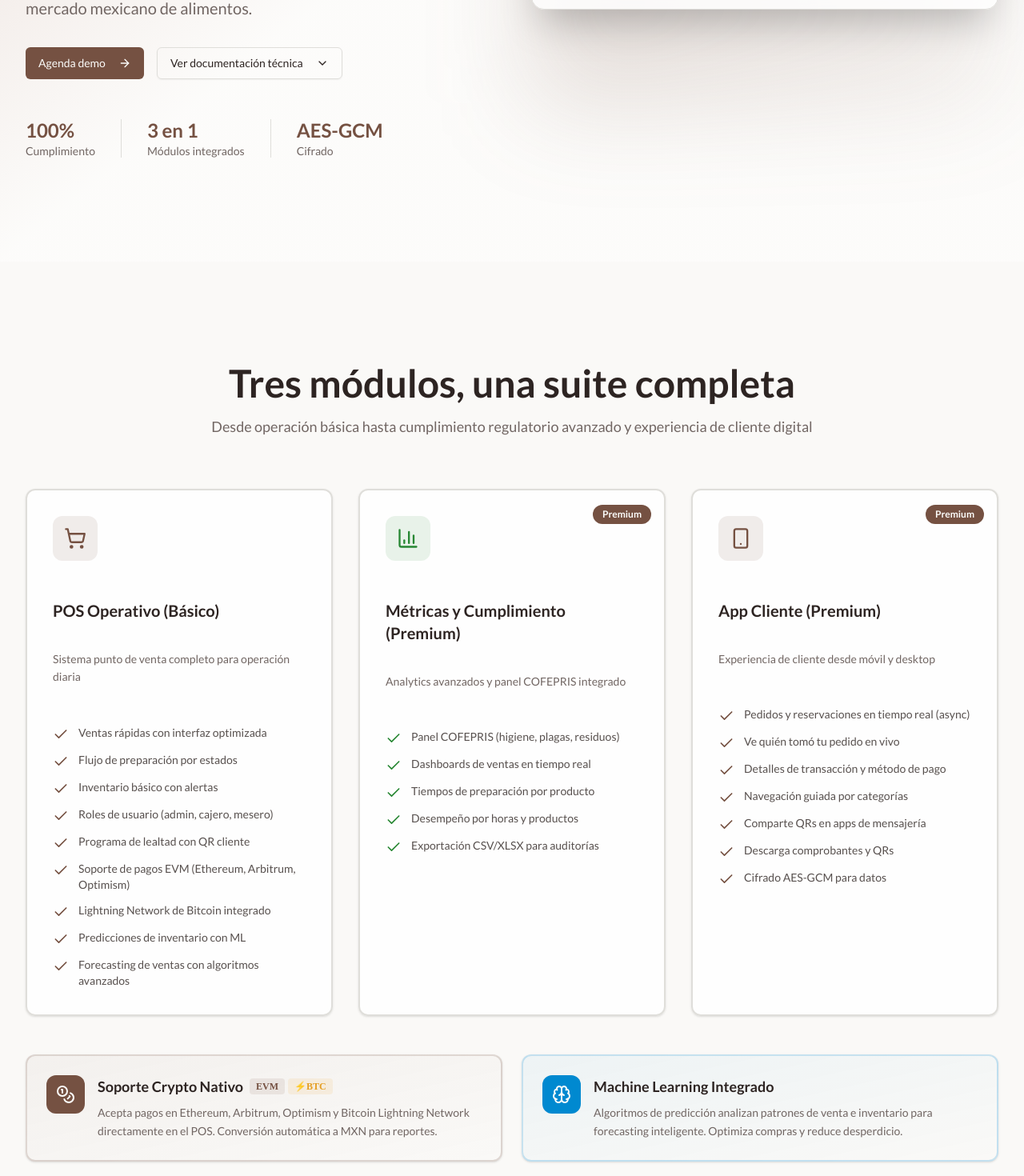
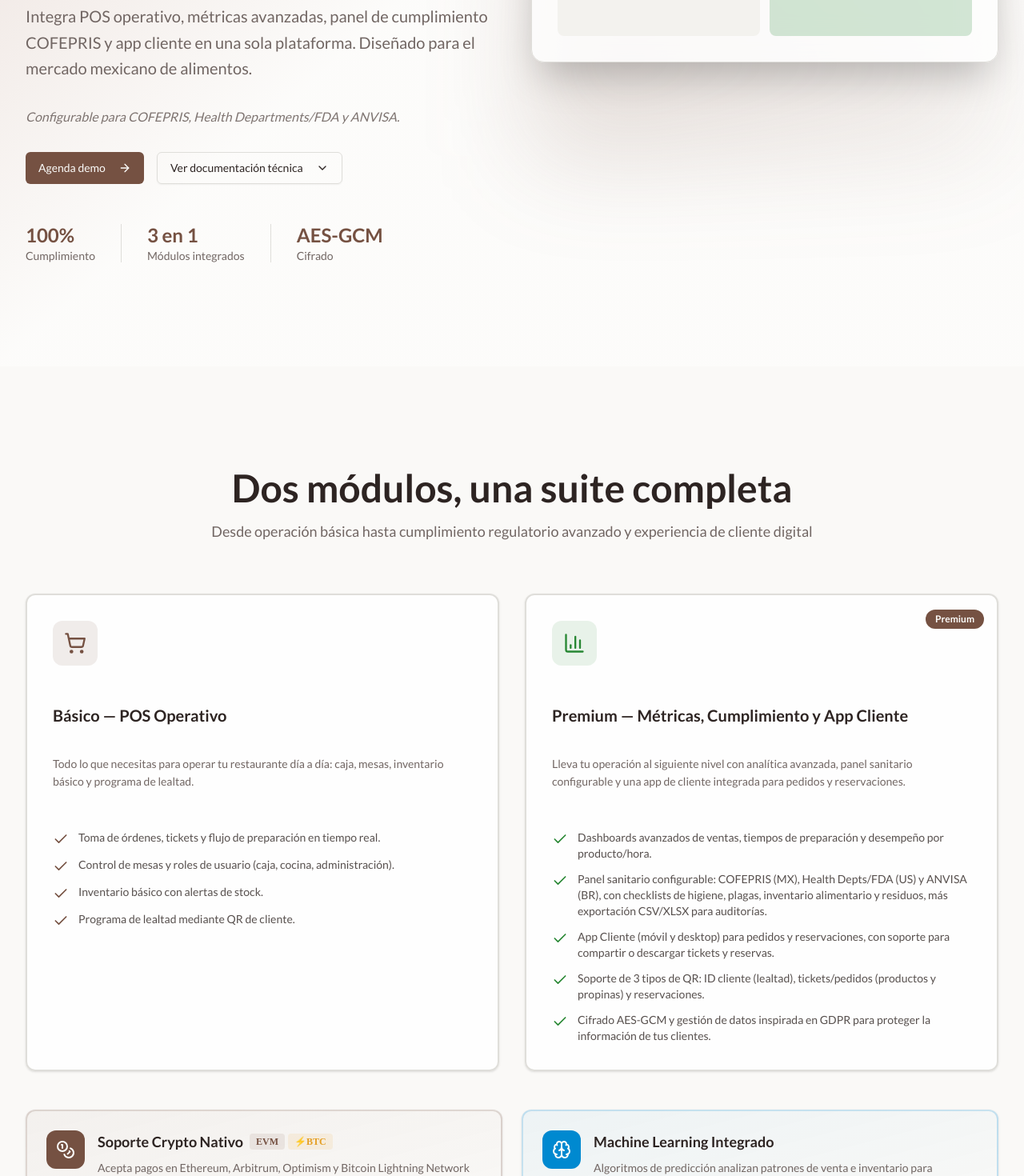
Before and after one commit to driano7/Landing-POS-Client-App, a Next.js app: page / in a window 1280 px wide. Shown: the part 700-2170 px from the top of the page at 80% size. Built offline with nearby package versions, Linux system fonts and the light colour scheme.

Commit message:
feat: restructure product modules to two sections
Change "Three modules" to "Two modules" with specified content.

Co-authored-by: Donovan Riaño  <42306682+driano7@users.noreply.github.com>

```diff
--- a/components/sections/cofepris.tsx
+++ b/components/sections/cofepris.tsx
@@ -58,6 +58,8 @@ export function Cofepris() {
             <span className="text-sm font-medium text-success">Cumplimiento COFEPRIS</span>
           </div>
 
+          <h3 className="text-lg font-semibold text-muted-foreground mb-3">Panel sanitario configurable</h3>
+
           <h2 className="text-3xl md:text-4xl lg:text-5xl font-bold text-foreground mb-4 text-balance">
             Panel COFEPRIS integrado para cumplimiento sanitario
           </h2>
@@ -92,6 +94,18 @@ export function Cofepris() {
             )
           })}
         </div>
+
+        <motion.div
+          initial={{ opacity: 0, y: 30 }}
+          animate={isInView ? { opacity: 1, y: 0 } : { opacity: 0, y: 30 }}
+          transition={{ duration: 0.5, delay: 0.4 }}
+          className="mt-12 max-w-3xl mx-auto text-center"
+        >
+          <p className="text-base text-muted-foreground leading-relaxed">
+            El panel se adapta a las regulaciones locales de cada mercado: COFEPRIS para México, Health Departments y
+            FDA para Estados Unidos, y ANVISA para Brasil. Mantén el cumplimiento sanitario sin importar dónde operes.
+          </p>
+        </motion.div>
       </div>
     </section>
   )
--- a/components/sections/footer.tsx
+++ b/components/sections/footer.tsx
@@ -1,7 +1,7 @@
 "use client"
 
 import Link from "next/link"
-import { MessageCircle, Linkedin, ExternalLink, Mail } from "lucide-react"
+import { MessageCircle, Linkedin, ExternalLink, Mail, Send } from "lucide-react"
 import { motion } from "framer-motion"
 
 const MotionLink = motion(Link)
@@ -160,7 +160,7 @@ export function Footer() {
                 whileHover={{ scale: 1.1 }}
                 aria-label="Telegram"
               >
-                <MessageCircle className="w-5 h-5" />
+                <Send className="w-5 h-5" />
               </motion.a>
               <motion.a
                 href="https://www.linkedin.com/in/driano7/"
--- a/components/sections/hero.tsx
+++ b/components/sections/hero.tsx
@@ -30,12 +30,17 @@ export function Hero() {
             </div>
 
             <h1 className="text-4xl md:text-5xl lg:text-6xl font-bold text-foreground leading-tight text-balance">
-              Suite tecnológica para restaurantes que toman en serio operación y regulación sanitaria
+              Suite tecnológica para restaurantes en México, USA y Brasil que toman en serio operación, pagos y
+              regulación sanitaria
             </h1>
 
             <p className="text-lg md:text-xl text-muted-foreground leading-relaxed text-pretty">
               Integra POS operativo, métricas avanzadas, panel de cumplimiento COFEPRIS y app cliente en una sola
               plataforma. Diseñado para el mercado mexicano de alimentos.
+            </p>
+
+            <p className="text-base text-muted-foreground/90 italic">
+              Configurable para COFEPRIS, Health Departments/FDA y ANVISA.
             </p>
 
             <div className="flex flex-col sm:flex-row gap-4">
--- a/components/sections/navigation.tsx
+++ b/components/sections/navigation.tsx
@@ -66,11 +66,8 @@ export function Navigation() {
                 Seguridad
                 <span className="absolute -bottom-1 left-0 w-0 h-0.5 bg-white transition-all group-hover:w-full" />
               </Link>
-              <Link
-                href="#cofepris"
-                className="text-sm text-white/80 hover:text-white transition-colors relative group"
-              >
-                COFEPRIS
+              <Link href="#sanidad" className="text-sm text-white/80 hover:text-white transition-colors relative group">
+                Sanidad
                 <span className="absolute -bottom-1 left-0 w-0 h-0.5 bg-white transition-all group-hover:w-full" />
               </Link>
               <Link
--- a/components/sections/product-modules.tsx
+++ b/components/sections/product-modules.tsx
@@ -1,7 +1,7 @@
 "use client"
 
 import { Card } from "@/components/ui/card"
-import { ShoppingCart, BarChart3, Smartphone, Check, Brain, Coins } from "lucide-react"
+import { ShoppingCart, BarChart3, Check, Brain, Coins } from "lucide-react"
 import { motion } from "framer-motion"
 import { useInView } from "framer-motion"
 import { useRef } from "react"
@@ -9,49 +9,30 @@ import { useRef } from "react"
 const modules = [
   {
     icon: ShoppingCart,
-    title: "POS Operativo (Básico)",
-    description: "Sistema punto de venta completo para operación diaria",
+    title: "Básico — POS Operativo",
+    description:
+      "Todo lo que necesitas para operar tu restaurante día a día: caja, mesas, inventario básico y programa de lealtad.",
     features: [
-      "Ventas rápidas con interfaz optimizada",
-      "Flujo de preparación por estados",
-      "Inventario básico con alertas",
-      "Roles de usuario (admin, cajero, mesero)",
-      "Programa de lealtad con QR cliente",
-      "Soporte de pagos EVM (Ethereum, Arbitrum, Optimism)",
-      "Lightning Network de Bitcoin integrado",
-      "Predicciones de inventario con ML",
-      "Forecasting de ventas con algoritmos avanzados",
+      "Toma de órdenes, tickets y flujo de preparación en tiempo real.",
+      "Control de mesas y roles de usuario (caja, cocina, administración).",
+      "Inventario básico con alertas de stock.",
+      "Programa de lealtad mediante QR de cliente.",
     ],
     color: "primary",
   },
   {
     icon: BarChart3,
-    title: "Métricas y Cumplimiento (Premium)",
-    description: "Analytics avanzados y panel COFEPRIS integrado",
+    title: "Premium — Métricas, Cumplimiento y App Cliente",
+    description:
+      "Lleva tu operación al siguiente nivel con analítica avanzada, panel sanitario configurable y una app de cliente integrada para pedidos y reservaciones.",
     features: [
-      "Panel COFEPRIS (higiene, plagas, residuos)",
-      "Dashboards de ventas en tiempo real",
-      "Tiempos de preparación por producto",
-      "Desempeño por horas y productos",
-      "Exportación CSV/XLSX para auditorías",
+      "Dashboards avanzados de ventas, tiempos de preparación y desempeño por producto/hora.",
+      "Panel sanitario configurable: COFEPRIS (MX), Health Depts/FDA (US) y ANVISA (BR), con checklists de higiene, plagas, inventario alimentario y residuos, más exportación CSV/XLSX para auditorías.",
+      "App Cliente (móvil y desktop) para pedidos y reservaciones, con soporte para compartir o descargar tickets y reservas.",
+      "Soporte de 3 tipos de QR: ID cliente (lealtad), tickets/pedidos (productos y propinas) y reservaciones.",
+      "Cifrado AES-GCM y gestión de datos inspirada en GDPR para proteger la información de tus clientes.",
     ],
     color: "success",
-    premium: true,
-  },
-  {
-    icon: Smartphone,
-    title: "App Cliente (Premium)",
-    description: "Experiencia de cliente desde móvil y desktop",
-    features: [
-      "Pedidos y reservaciones en tiempo real (async)",
-      "Ve quién tomó tu pedido en vivo",
-      "Detalles de transacción y método de pago",
-      "Navegación guiada por categorías",
-      "Comparte QRs en apps de mensajería",
-      "Descarga comprobantes y QRs",
-      "Cifrado AES-GCM para datos",
-    ],
-    color: "primary",
     premium: true,
   },
 ]
@@ -70,14 +51,14 @@ export function ProductModules() {
           className="text-center max-w-3xl mx-auto mb-16"
         >
           <h2 className="text-3xl md:text-4xl lg:text-5xl font-bold text-foreground mb-4 text-balance">
-            Tres módulos, una suite completa
+            Dos módulos, una suite completa
           </h2>
           <p className="text-lg text-muted-foreground text-pretty">
             Desde operación básica hasta cumplimiento regulatorio avanzado y experiencia de cliente digital
           </p>
         </motion.div>
 
-        <div className="grid md:grid-cols-3 gap-8" ref={ref}>
+        <div className="grid md:grid-cols-2 gap-8" ref={ref}>
           {modules.map((module, index) => {
             const Icon = module.icon
             const isSuccess = module.color === "success"
@@ -143,7 +124,7 @@ export function ProductModules() {
                 </h3>
                 <p className="text-sm text-muted-foreground leading-relaxed">
                   Acepta pagos en Ethereum, Arbitrum, Optimism y Bitcoin Lightning Network directamente en el POS.
-                  Conversión automática a MXN para reportes.
+                  Conversión automática a MXN, USD o BRL según el país de operación.
                 </p>
               </div>
             </div>
```
